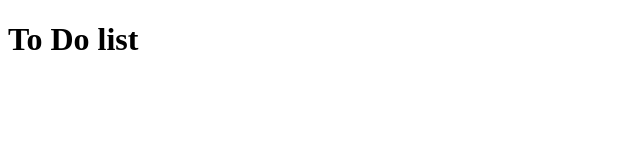
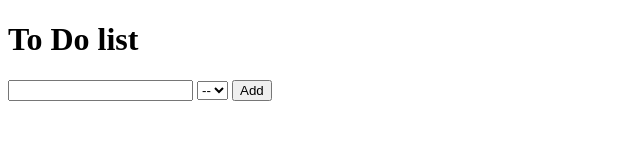
Before and after one commit to david35008/My-To-Do-List, a website: page src/index.html in a window 1280 px wide. Shown: the whole page, without its empty margins (0-640 px from the left). Drawn offline with Linux system fonts and the light colour scheme.

Commit message:
Update index.html

```diff
--- a/src/index.html
+++ b/src/index.html
@@ -10,7 +10,16 @@
         <h1>To Do list</h1>
 
         <section id="control-section">
-
+            <input type="text" id="textInput">
+            <select name="priority" id="prioritySelector">
+                <option value="">--</option>
+                <option value="1">1</option>
+                <option value="2">2</option>
+                <option value="3">3</option>
+                <option value="4">4</option>
+                <option value="5">5</option>
+            </select>
+            <button id="addButton">Add</button>
         </section>
 
 
```
